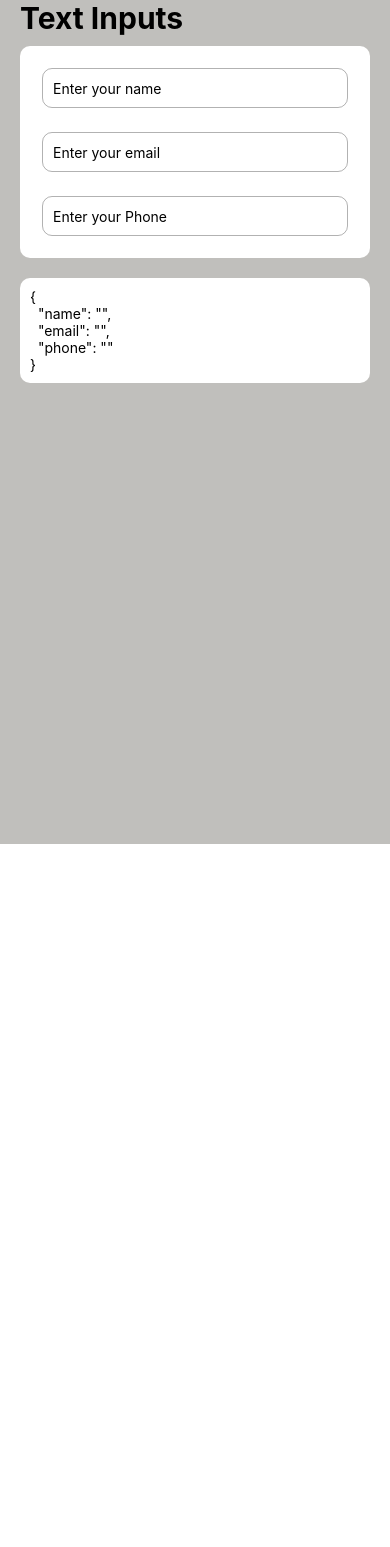
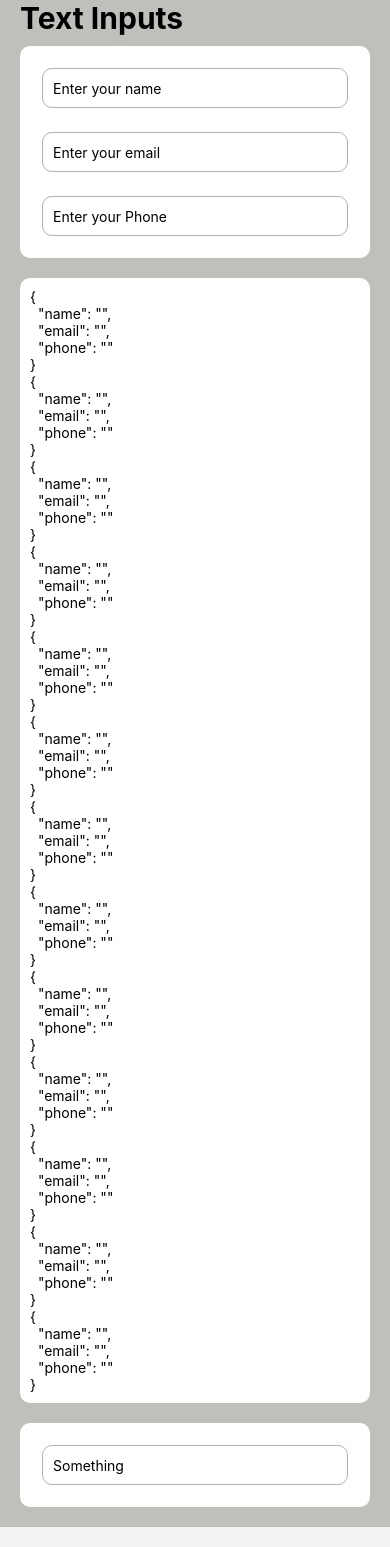
Before and after one commit to yerytech/menu-app, a React Native app: screen /TextInputScreen in a window 390 px wide. Before the commit the page ends 844 px from the top, so only its background shows below. Built offline with nearby package versions, Linux system fonts and the light colour scheme.

Commit message:
Refactor TextInputScreen to use KeyboardAvoidingView and ScrollView for better layout and usability

```diff
--- a/src/presentation/screens/inputs/TextInputScreen.tsx
+++ b/src/presentation/screens/inputs/TextInputScreen.tsx
@@ -1,4 +1,11 @@
-import { Text, TextInput, View } from "react-native";
+import {
+  KeyboardAvoidingView,
+  Platform,
+  ScrollView,
+  Text,
+  TextInput,
+  View,
+} from "react-native";
 import { CustomView } from "../../components/ui/CustomView";
 import { Title } from "../../components/ui/Title";
 import { globalStyles } from "../../../config/theme/theme";
@@ -11,6 +18,10 @@ export const TextInputScreen = () => {
     phone: "",
   });
   return (
+    <KeyboardAvoidingView
+      behavior={Platform.OS === "ios" ? "padding" : "position"}
+    >
+      <ScrollView>
         <CustomView margin>
           <Title
             text="Text Inputs"
@@ -44,8 +55,30 @@ export const TextInputScreen = () => {
           <View style={{ marginTop: 20 }}>
             <Card>
               <Text>{JSON.stringify(form, null, 2)}</Text>
+              <Text>{JSON.stringify(form, null, 2)}</Text>
+              <Text>{JSON.stringify(form, null, 2)}</Text>
+              <Text>{JSON.stringify(form, null, 2)}</Text>
+              <Text>{JSON.stringify(form, null, 2)}</Text>
+              <Text>{JSON.stringify(form, null, 2)}</Text>
+              <Text>{JSON.stringify(form, null, 2)}</Text>
+              <Text>{JSON.stringify(form, null, 2)}</Text>
+              <Text>{JSON.stringify(form, null, 2)}</Text>
+              <Text>{JSON.stringify(form, null, 2)}</Text>
+              <Text>{JSON.stringify(form, null, 2)}</Text>
+              <Text>{JSON.stringify(form, null, 2)}</Text>
+              <Text>{JSON.stringify(form, null, 2)}</Text>
             </Card>
           </View>
+          <Card style={{ marginTop: 20, marginBottom: 20 }}>
+            <TextInput
+              style={globalStyles.input}
+              placeholder="Something"
+              onChangeText={(value) => setForm({ ...form, phone: value })}
+            />
+          </Card>
         </CustomView>
+      </ScrollView>
+      <View style={{ height: 20 }} />
+    </KeyboardAvoidingView>
   );
 };
```
Lines whose indentation alone changed are shown as unchanged.
